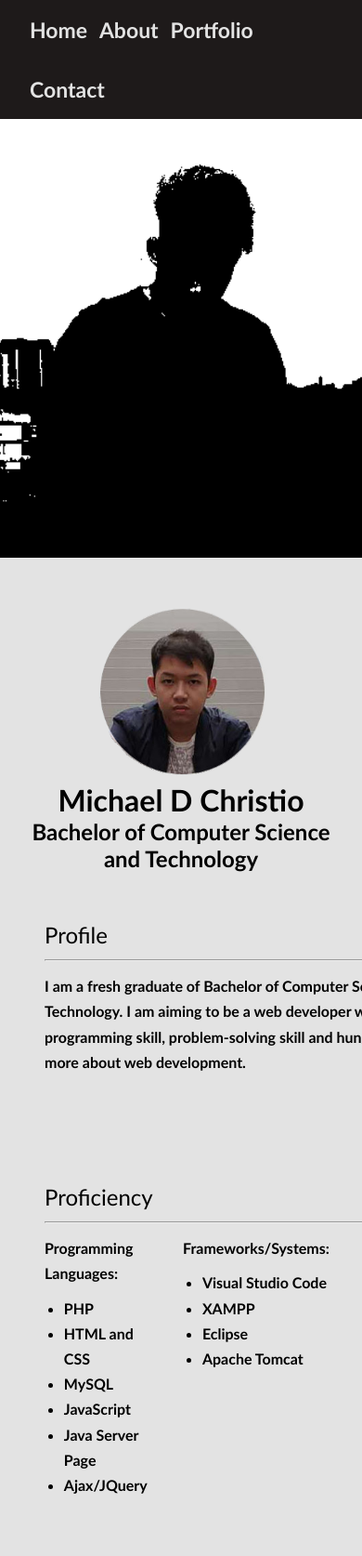
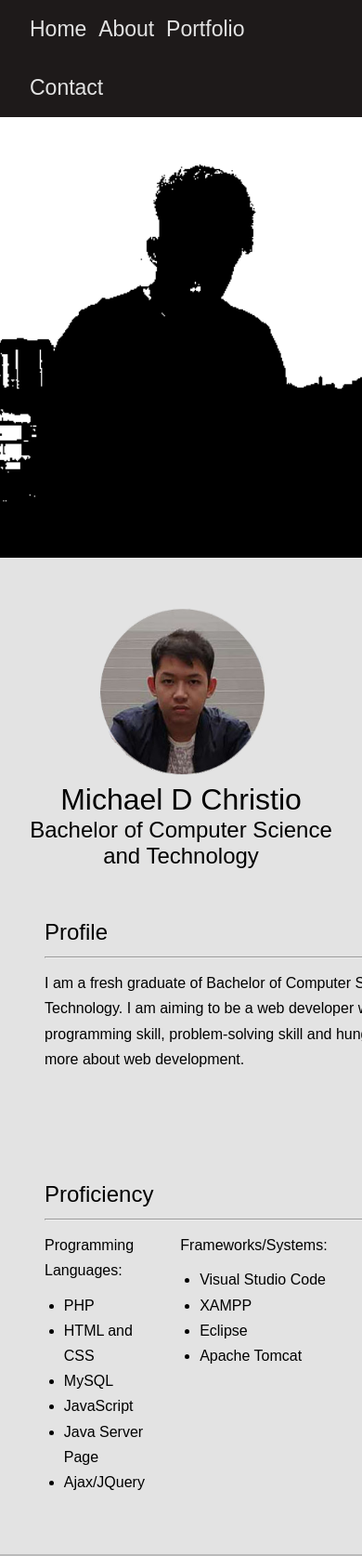
Before and after one commit to deceeeeee/deceeeeee.github.io, a PHP site: page / in a window 390 px wide; the page is wider, and only the part inside the window is pictured. Shown: the top 1674 px of that part at 93% size. Run offline with PHP 8.4, Linux system fonts and the light colour scheme; grey boxes are pictures that could not be loaded.

Commit message:
Change font-family for mobile-friendly design

```diff
--- a/css/base-layout.css
+++ b/css/base-layout.css
@@ -6,9 +6,10 @@
     Ubuntu, Cantarell, "Open Sans", "Helvetica Neue", sans-serif; */
   /* font-family: "Segoe UI", Tahoma, Geneva, Verdana, sans-serif; */
   /* font-weight: 500; */
-  font-family: "Trebuchet MS", "Lucida Sans Unicode", "Lucida Grande",
-    "Lucida Sans", Arial, sans-serif;
-  font-weight: 600;
+  /* font-family: "Trebuchet MS", "Lucida Sans Unicode", "Lucida Grande",
+    "Lucida Sans", Arial, sans-serif; */
+  font-family: sans-serif;
+  font-weight: 500;
   scroll-behavior: smooth;
 }
 
--- a/index.html
+++ b/index.html
@@ -345,6 +345,5 @@
 </body>
 <script src="https://ajax.googleapis.com/ajax/libs/jquery/3.5.1/jquery.min.js"></script>
 <script src="JS/dropdown.js"></script>
-<script src="JS/navigationbar.js"></script>
 <script src="JS/fadein.js"></script>
 <script src="JS/indexing.js"></script>
```
